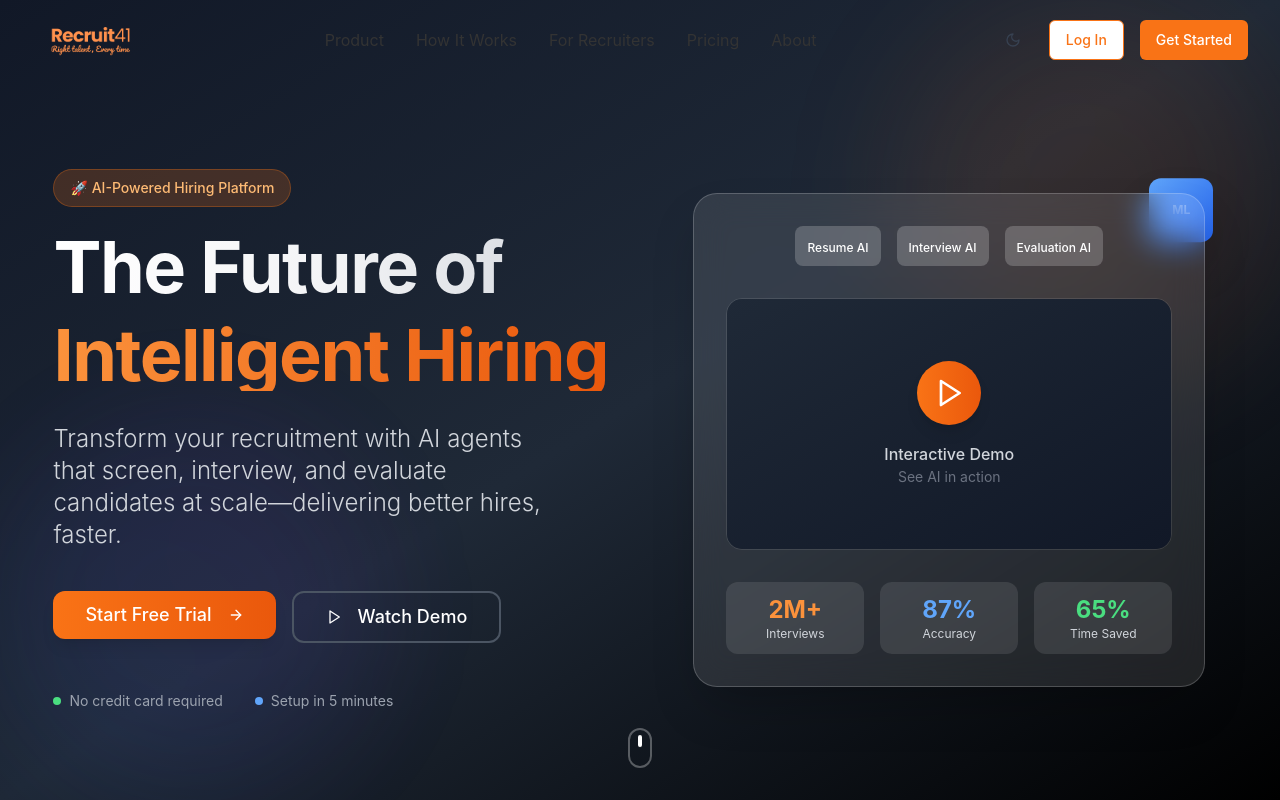
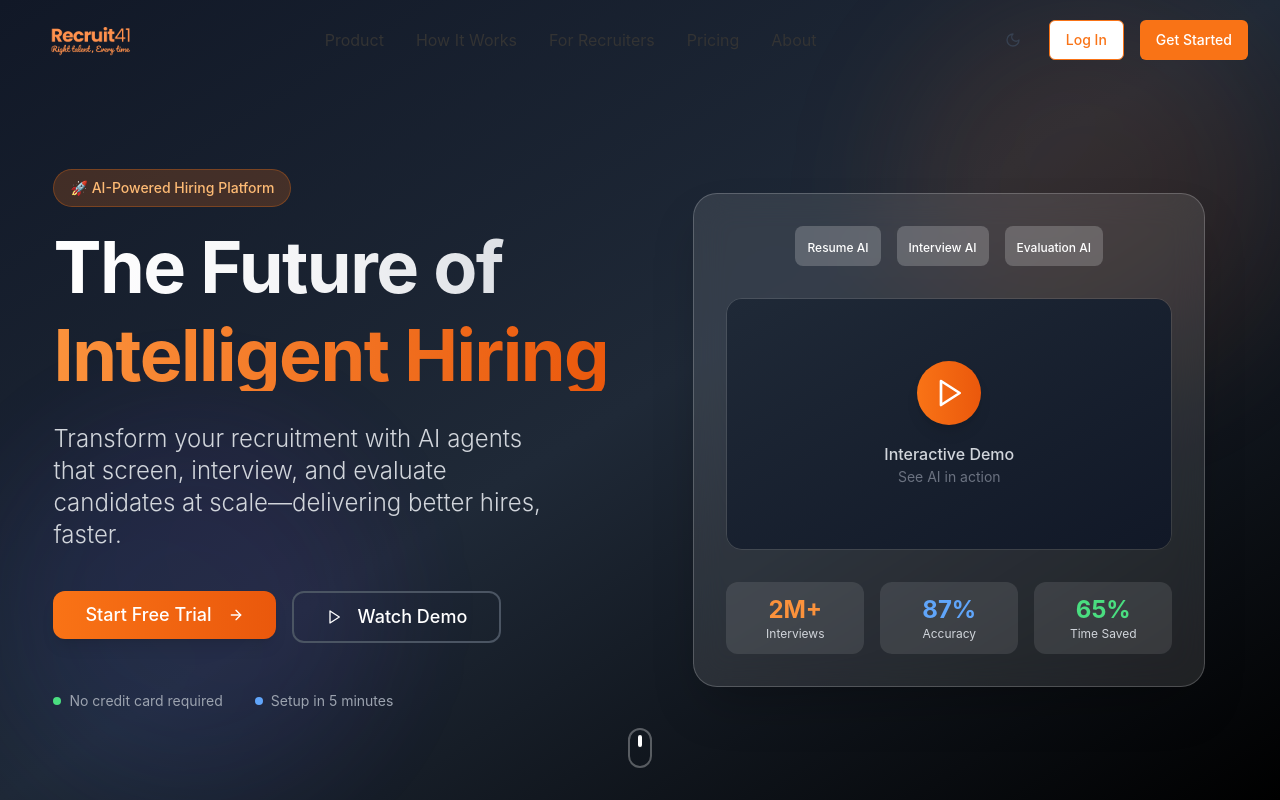
Before and after one commit to Ashwinisingh02/recruit41-ai-reveal, a React (Vite) app: page / in a window 1280 px wide. Shown: the top 800 px of the page. Built offline with nearby package versions, Linux system fonts and the light colour scheme.

Commit message:
Visual edit in Lovable
Edited UI in Lovable

```diff
--- a/src/components/Hero.tsx
+++ b/src/components/Hero.tsx
@@ -64,11 +64,7 @@ const Hero = () => {
             <div className="relative w-full max-w-lg mx-auto">
               {/* Floating Elements */}
 
-              <div className="absolute -top-2 -right-2 w-16 h-16 bg-gradient-to-br from-blue-400 to-blue-600 rounded-xl flex items-center justify-center shadow-2xl animate-bounce" style={{
-              animationDelay: '0.5s'
-            }}>
-                <span className="text-white font-bold text-xs">ML</span>
-              </div>
+
 
 
               <div className="bg-white/10 backdrop-blur-lg p-8 rounded-3xl shadow-2xl border border-white/20">
```
